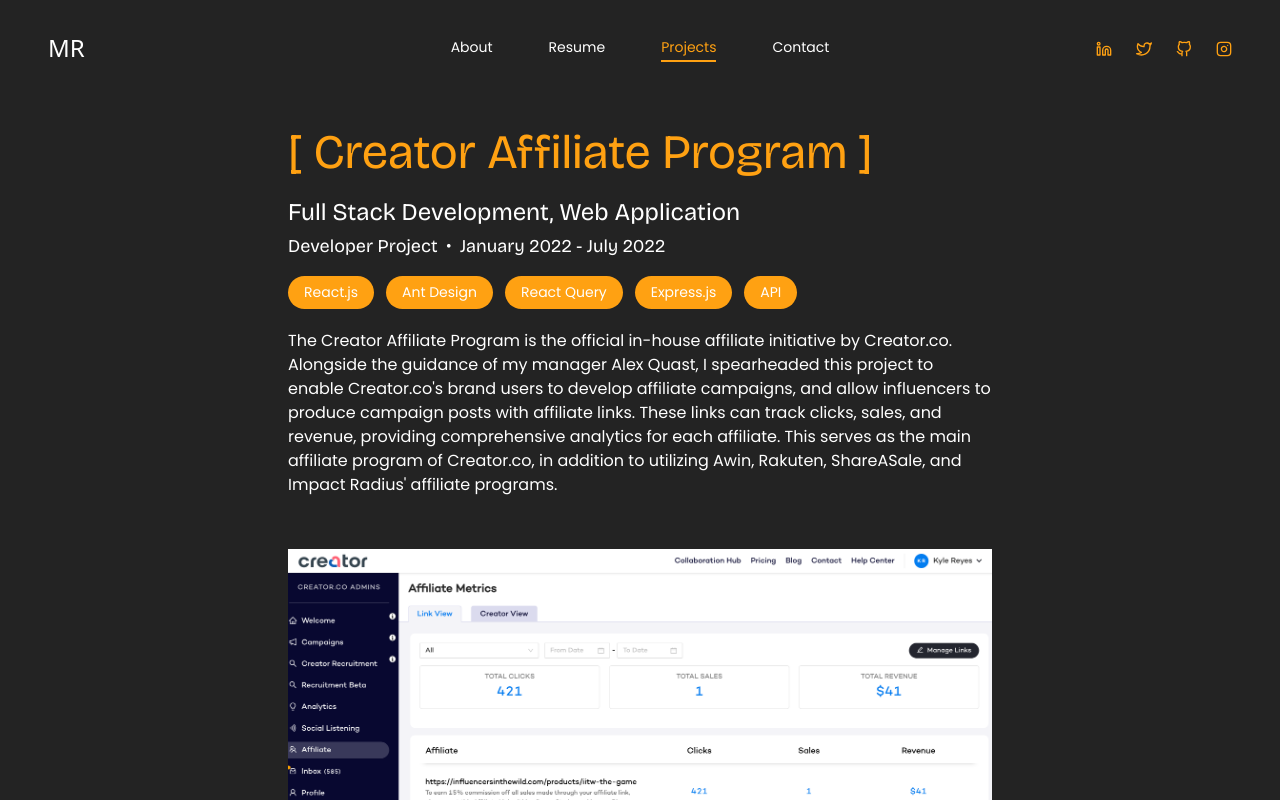
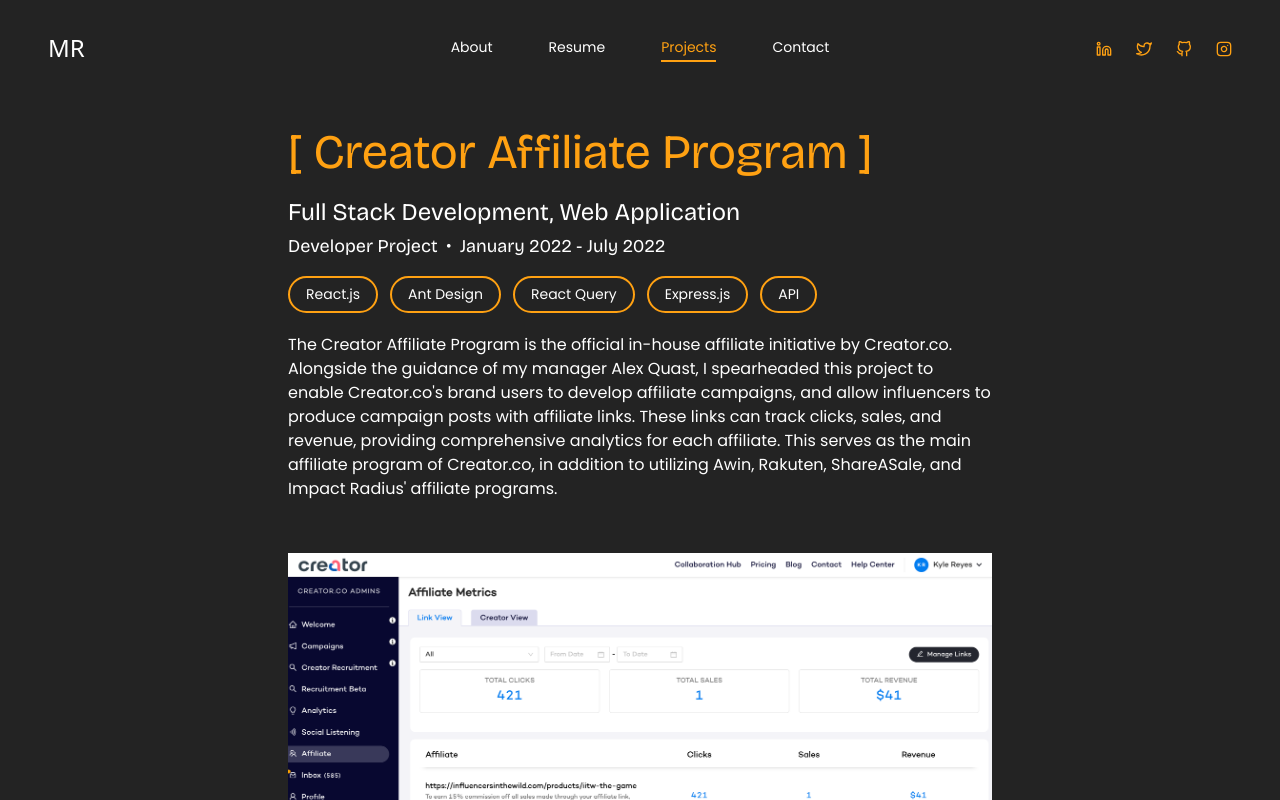
Before and after one commit to muhkyle17/portfolio-website, a Next.js app: page /projects/creator-affiliate in a window 1280 px wide. Shown: the top 800 px of the page. Built offline with nearby package versions, Linux system fonts and the light colour scheme; a web font is replaced by a local one.

Commit message:
Do the same for the affiliate project page

```diff
--- a/components/projects/AffiliateProject.js
+++ b/components/projects/AffiliateProject.js
@@ -33,7 +33,7 @@ const AffiliateProject = () => {
             return (
               <p
                 key={index}
-                className='bg-primary text-center flex items-center justify-center rounded-full py-[0.4rem] px-4 text-xs sm:text-sm'>
+                className='bg-transparent border-2 border-primary  text-center flex items-center justify-center rounded-full py-[0.4rem] px-4 text-xs sm:text-sm'>
                 {item}
               </p>
             )
```
